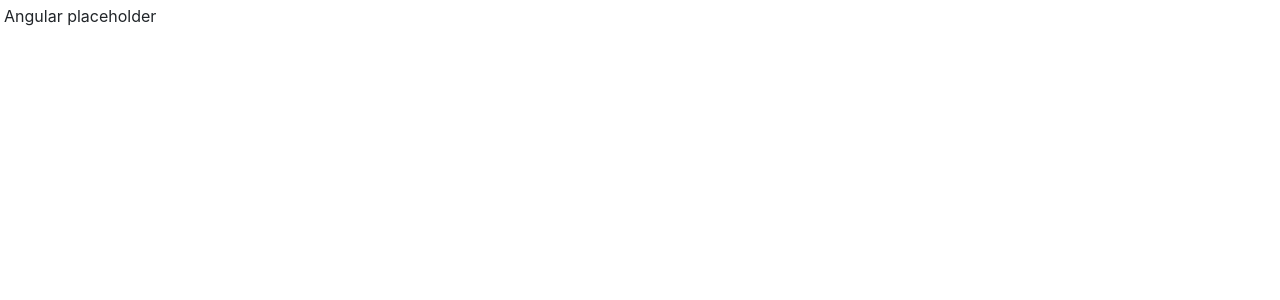
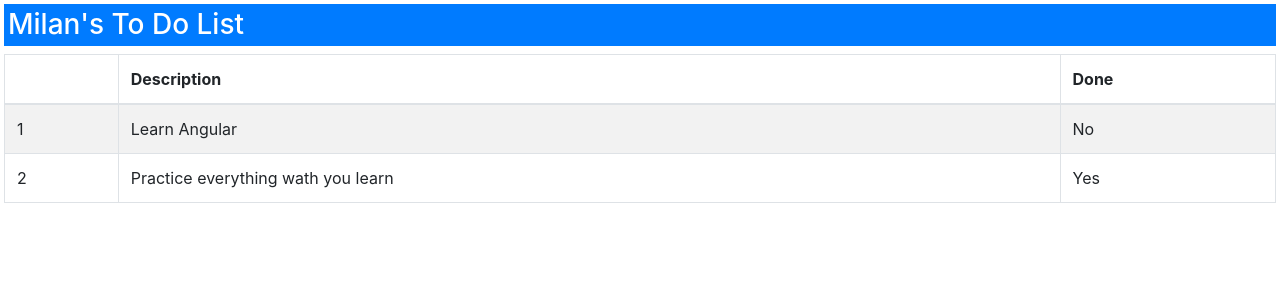
Before and after one commit to milanzivanov/todo-pro, an Angular app: page / in a window 1280 px wide. Shown: the top 300 px of the page. Built offline with nearby package versions, Linux system fonts and the light colour scheme.

Commit message:
Adding the To-Do Table and class constructor old way

```diff
--- a/src/app/app.component.html
+++ b/src/app/app.component.html
@@ -1,3 +1,25 @@
 <!--The content below is only a placeholder and can be replaced.-->
+<h3 class="bg-primary p-1 text-white">{{ getName() }}'s To Do List</h3>
+
+<table class="table table-striped table-bordered">
+  <thead>
+    <tr>
+      <th></th>
+      <th>Description</th>
+      <th>Done</th>
+    </tr>
+  </thead>
+  <tbody>
+    <tr *ngFor="let item of getTodoItems(); let i = index">
+      <td>{{ i + 1 }}</td>
+      <td>{{ item.action }}</td>
+      <td [ngSwitch]="item.done">
+        <span *ngSwitchCase="true">Yes</span>
+        <span *ngSwitchDefault>No</span>
+      </td>
+    </tr>
+  </tbody>
+</table>
+
 
 <router-outlet></router-outlet>
--- a/src/app/app.component.ts
+++ b/src/app/app.component.ts
@@ -1,4 +1,5 @@
 import { Component } from '@angular/core';
+import { Model, TodoItem } from './model';
 
 @Component({
   selector: 'app-root',
@@ -6,5 +7,18 @@ import { Component } from '@angular/core';
   styleUrls: ['./app.component.css']
 })
 export class AppComponent {
-  title = 'todo2019';
+  // old way
+  // model = new Model();
+
+  // MY WAY
+  model = new Model(TodoItem);
+
+  getName() {
+    return this.model.user;
+  }
+
+  getTodoItems() {
+    return this.model.items;
+  }
+
 }
--- a/src/app/app.module.ts
+++ b/src/app/app.module.ts
@@ -1,5 +1,7 @@
 import { BrowserModule } from '@angular/platform-browser';
 import { NgModule } from '@angular/core';
+
+import { FormsModule } from '@angular/forms';
 
 import { AppRoutingModule } from './app-routing.module';
 import { AppComponent } from './app.component';
@@ -10,6 +12,7 @@ import { AppComponent } from './app.component';
   ],
   imports: [
     BrowserModule,
+    FormsModule,
     AppRoutingModule
   ],
   providers: [],
--- /dev/null
+++ b/src/app/model.ts
@@ -0,0 +1,48 @@
+
+// old way
+// export class TodoItem {
+//   action: string;
+//   done: boolean;
+//   constructor(action: string, done: boolean) {
+//     this.action = action;
+//     this.done = done;
+//   }
+// }
+
+// export class Model {
+//   user: string;
+//   items: any;
+//   constructor() {
+//     this.user = 'Adam';
+//     this.items = [new TodoItem('Buy Flowers', false),
+//     new TodoItem('Get Shoes', false),
+//     new TodoItem('Collect Tickets', false),
+//     new TodoItem('Call Joe', false)];
+//   }
+// }
+
+//  my way
+
+export class TodoItem {
+  // action: string;
+  // done: boolean;
+  constructor(private action: string, private done: boolean) {
+    // this.action = action;
+    // this.done = done;
+  }
+}
+
+
+export class Model {
+  user: string;
+  // items: any;
+
+  constructor( public items: any ) {
+    this.user = 'Milan';
+    this.items = [
+      new TodoItem( 'Learn Angular', false),
+      new TodoItem('Practice everything wath you learn', true)
+    ];
+  }
+
+}
--- a/src/index.html
+++ b/src/index.html
@@ -10,6 +10,5 @@
 </head>
 <body class="m-1">
   <app-root></app-root>
-  <todo-app>Angular placeholder</todo-app>
 </body>
 </html>
```
